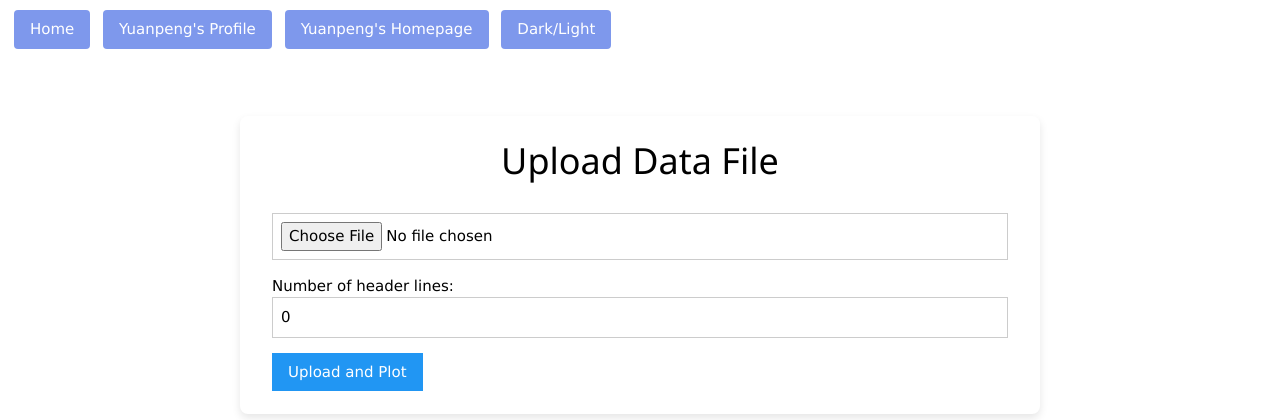
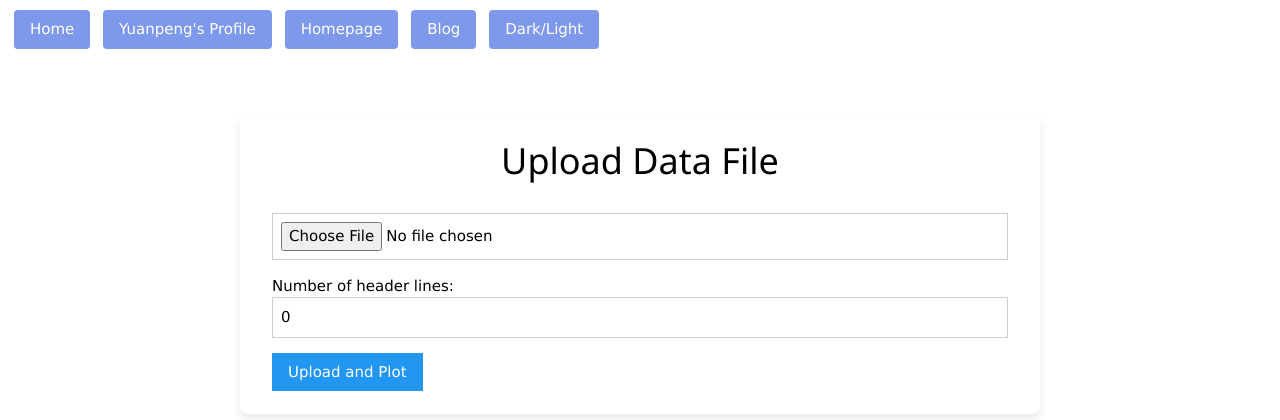
Before and after one commit to Kvieta1990/simple_plotter, a Flask app: page / in a window 1280 px wide. Shown: the top 420 px of the page. Run offline with Flask 3, Linux system fonts and the light colour scheme; some libraries are stand-ins or nearby versions.

Commit message:
update header links

```diff
--- a/templates/index.html
+++ b/templates/index.html
@@ -73,7 +73,8 @@
     <div class="button-container">
         <a href="/" class="w3-button w3-round">Home</a>
         <a href="https://www.ornl.gov/staff-profile/yuanpeng-zhang" target="_blank" class="w3-button w3-round">Yuanpeng's Profile</a>
-        <a href="https://iris2020.net" target="_blank" class="w3-button w3-round">Yuanpeng's Homepage</a>
+        <a href="https://me.iris-home.net" target="_blank" class="w3-button w3-round">Homepage</a>
+        <a href="https://iris2020.net" target="_blank" class="w3-button w3-round">Blog</a>
         <button onclick="toggleBackground()" class="w3-button w3-round">Dark/Light</button>
     </div>
 
--- a/templates/plot.html
+++ b/templates/plot.html
@@ -69,7 +69,8 @@
     <div class="button-container">
         <a href="/" class="w3-button w3-round">Home</a>
         <a href="https://www.ornl.gov/staff-profile/yuanpeng-zhang" target="_blank" class="w3-button w3-round">Yuanpeng's Profile</a>
-        <a href="https://iris2020.net" target="_blank" class="w3-button w3-round">Yuanpeng's Homepage</a>
+        <a href="https://me.iris-home.net" target="_blank" class="w3-button w3-round">Homepage</a>
+        <a href="https://iris2020.net" target="_blank" class="w3-button w3-round">Blog</a>
         <button onclick="toggleBackground()" class="w3-button w3-round">Dark/Light</button>
     </div>
 
```
